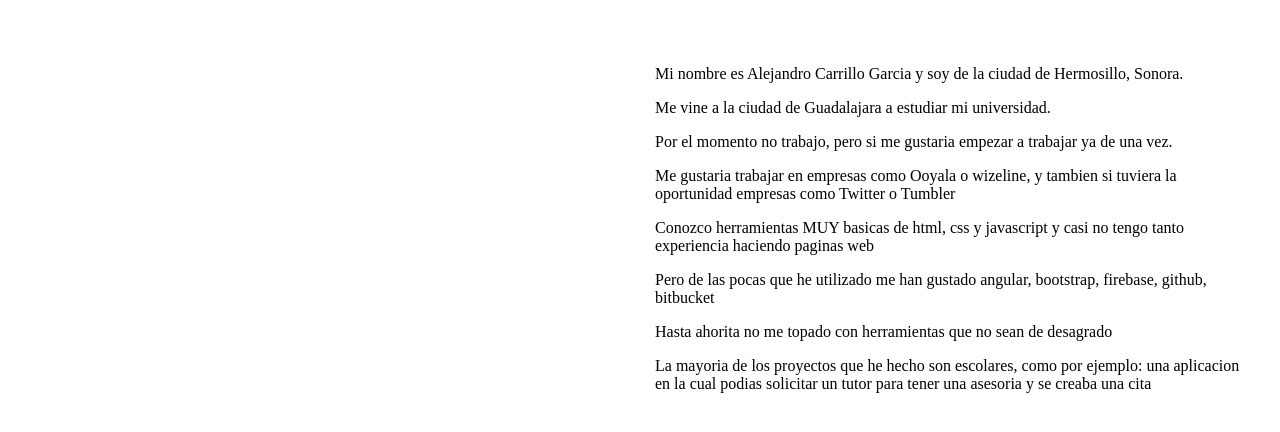
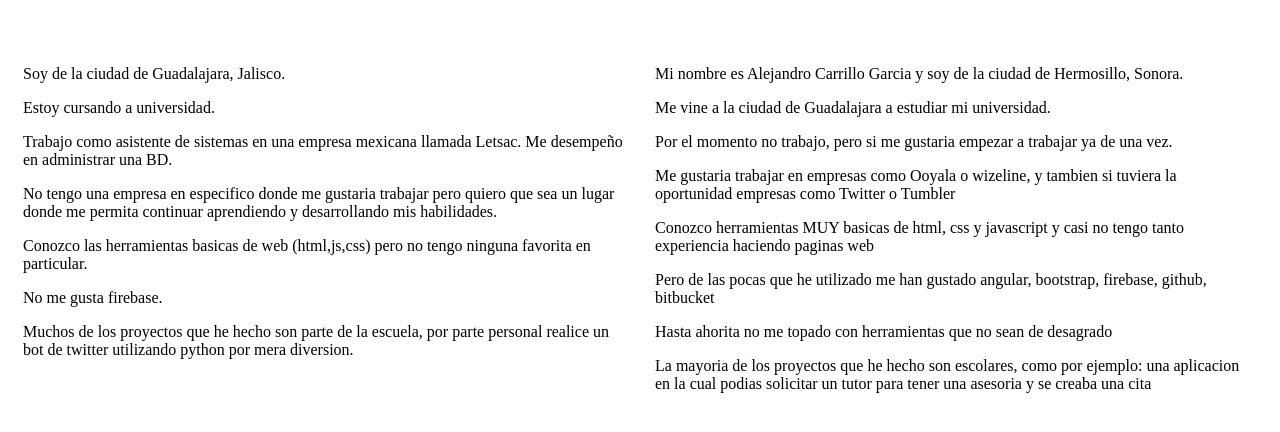
Before and after one commit to alejandrocarrillo/TC2026, a plain HTML site: page Index.html in a window 1280 px wide. Shown: the part 194-626 px from the top of the page. Drawn offline with Linux system fonts and the light colour scheme.

Commit message:
Terminado index

```diff
--- a/Index.html
+++ b/Index.html
@@ -22,7 +22,14 @@
     </div>
 
     <div class="Contenido">
-    <p></p>
+        <p>Soy de la ciudad de Guadalajara, Jalisco.</p>
+        <p>Estoy cursando a universidad.</p>
+        <p>Trabajo como asistente de sistemas en una empresa mexicana llamada Letsac. Me desempeño en administrar una BD.</p>
+        <p>No tengo una empresa en especifico donde me gustaria trabajar pero quiero que sea un lugar donde me permita continuar aprendiendo y desarrollando mis habilidades.</p>
+        <p>Conozco las herramientas basicas de web (html,js,css) pero no tengo ninguna favorita en particular.</p>
+        <p>No me gusta firebase.</p>
+        <p>Muchos de los proyectos que he hecho son parte de la escuela, por parte personal realice un bot de twitter utilizando python por mera diversion.</p>
+
     </div>
 
     <div class="Contenido">
```
